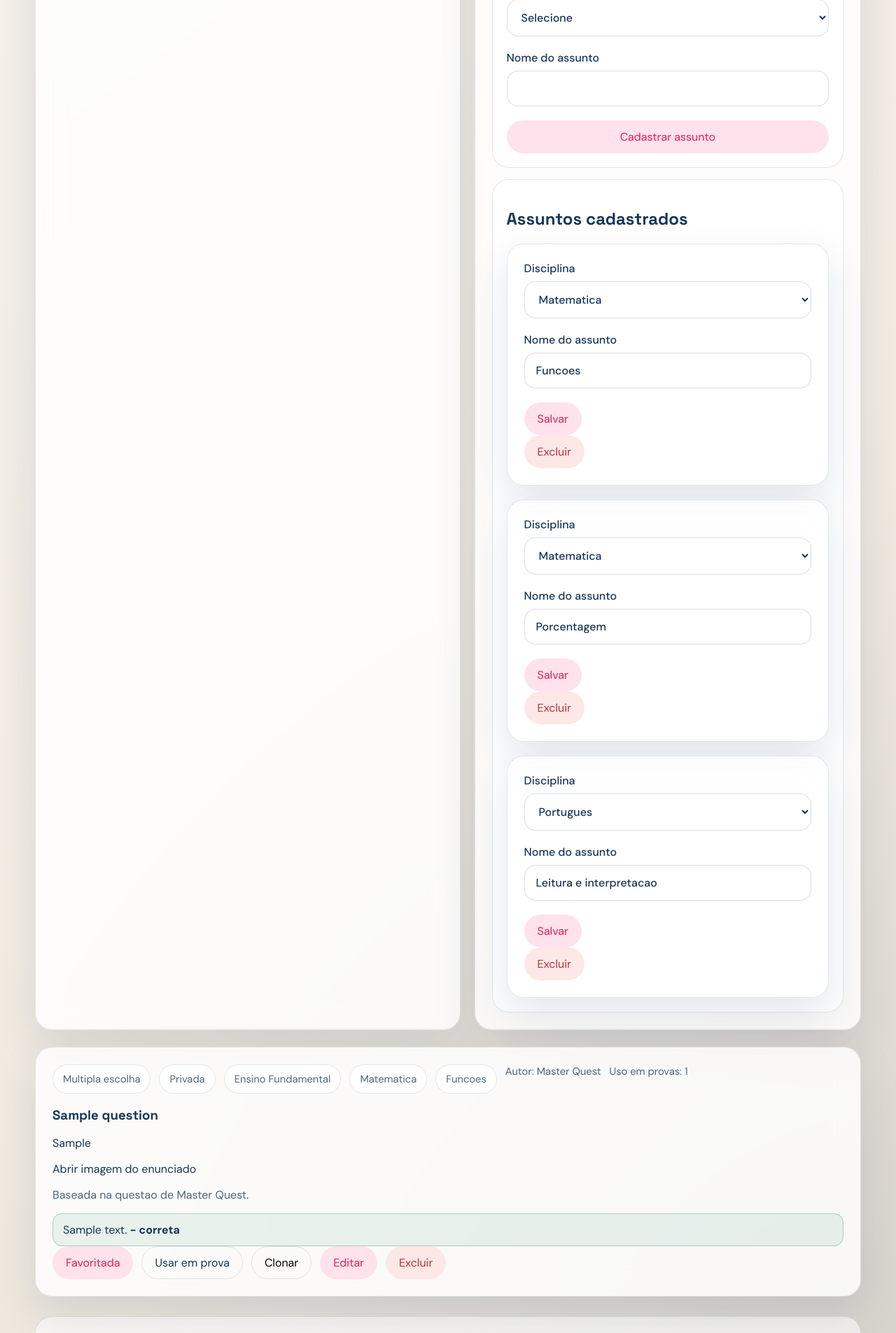
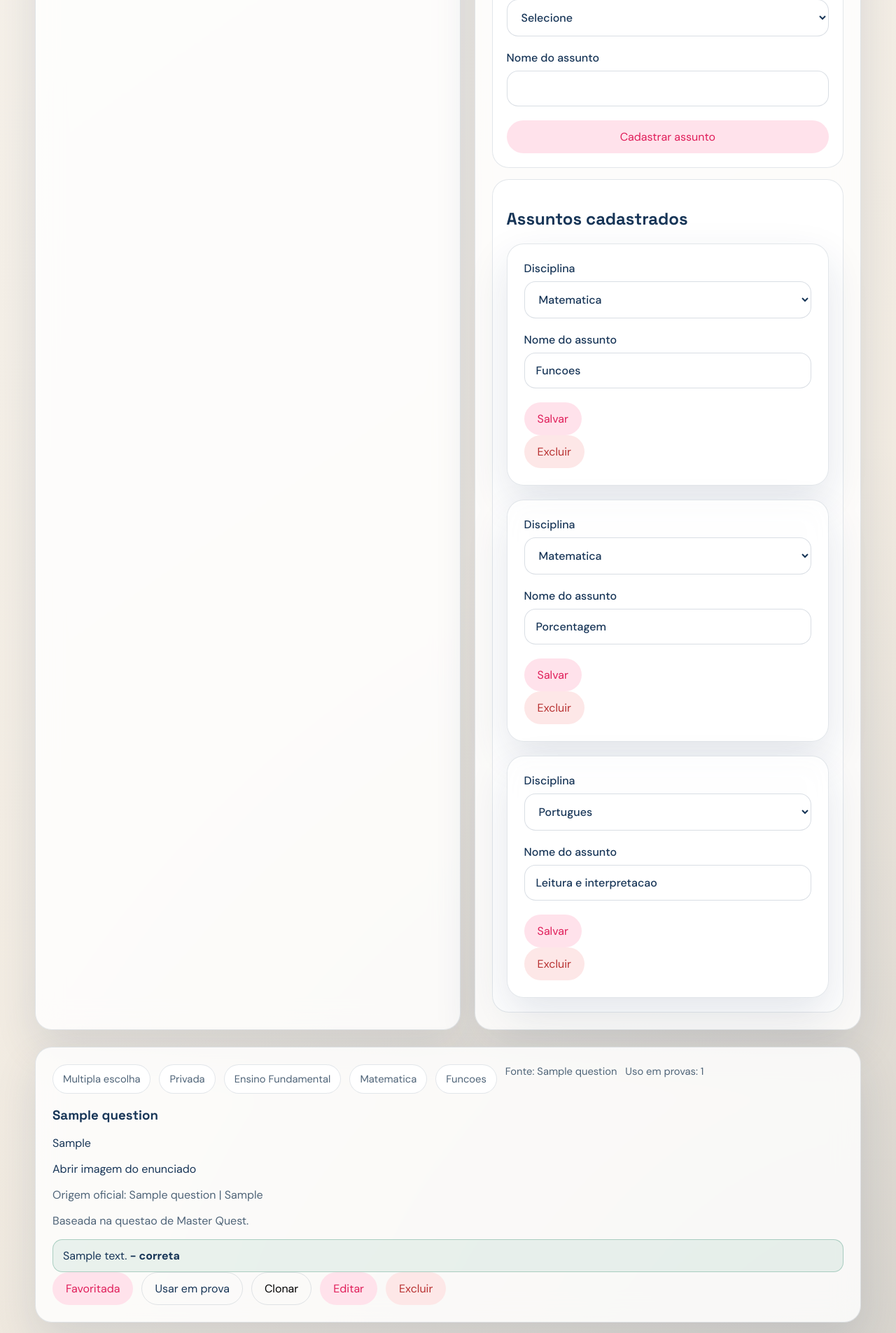
Before and after one commit to marceloboturaa/quest, a PHP site: page /questions.php in a window 1280 px wide. Shown: the part 2530-4435 px from the top of the page at 70% size. Run offline with PHP 8.4, Linux system fonts and the light colour scheme; a user stored in the database is signed in; data comes from the database, SQL or seed files in the repository; tables that the repository leaves empty hold one stand-in row (values such as "Sample post").

Commit message:
feat: adiciona fontes oficiais em questoes publicas

```diff
--- a/database.sql
+++ b/database.sql
@@ -77,6 +77,9 @@ CREATE TABLE IF NOT EXISTS `questions` (
     `drawing_size` ENUM('small', 'medium', 'large', 'custom') NULL DEFAULT NULL,
     `drawing_height_px` SMALLINT UNSIGNED NULL DEFAULT NULL,
     `true_false_answer` TINYINT(1) NULL DEFAULT NULL,
+    `source_name` VARCHAR(180) NULL DEFAULT NULL,
+    `source_url` VARCHAR(500) NULL DEFAULT NULL,
+    `source_reference` VARCHAR(255) NULL DEFAULT NULL,
     `usage_count` INT UNSIGNED NOT NULL DEFAULT 0,
     `created_at` TIMESTAMP NOT NULL DEFAULT CURRENT_TIMESTAMP,
     `updated_at` TIMESTAMP NOT NULL DEFAULT CURRENT_TIMESTAMP ON UPDATE CURRENT_TIMESTAMP,
--- /dev/null
+++ b/database_update_20260325_public_sources.sql
@@ -0,0 +1,6 @@
+USE `u488847015_quest_baseDado`;
+
+ALTER TABLE `questions`
+    ADD COLUMN `source_name` VARCHAR(180) NULL DEFAULT NULL AFTER `true_false_answer`,
+    ADD COLUMN `source_url` VARCHAR(500) NULL DEFAULT NULL AFTER `source_name`,
+    ADD COLUMN `source_reference` VARCHAR(255) NULL DEFAULT NULL AFTER `source_url`;
--- a/deploy_manifest_20260325.txt
+++ b/deploy_manifest_20260325.txt
@@ -27,6 +27,7 @@ Subir estes arquivos e pastas para o servidor:
 - includes/exam_actions.php
 - includes/exam_repository.php
 - includes/pdf_builder.php
+- includes/public_sources.php
 
 3. Assets
 - assets/js/app.js
@@ -34,6 +35,7 @@ Subir estes arquivos e pastas para o servidor:
 
 4. Banco de dados
 - executar database_update_20260325.sql no phpMyAdmin da hospedagem
+- executar database_update_20260325_public_sources.sql no phpMyAdmin da hospedagem
 
 5. Arquivos opcionais
 - README.md
--- a/exams.php
+++ b/exams.php
@@ -55,7 +55,7 @@ render_header('Montagem de provas', 'Selecione questoes visiveis no banco e mont
                                      <?= h(question_type_label($question['question_type'])) ?> |
                                      <?= h($question['discipline_name'] ?? 'Sem disciplina') ?> |
                                      <?= h($question['subject_name'] ?? 'Sem assunto') ?> |
-                                    Autor: <?= h($question['author_name']) ?> |
+                                     <?= !empty($question['source_name']) ? 'Fonte: ' . h($question['source_name']) : 'Autor: ' . h($question['author_name']) ?> |
                                      Uso: <?= h((string) $question['usage_count']) ?>
                                  </small>
                             </span>
--- a/includes/exam_repository.php
+++ b/includes/exam_repository.php
@@ -5,6 +5,7 @@ function exam_available_questions(int $userId): array
 {
     $statement = db()->prepare(
         'SELECT questions.id, questions.title, questions.question_type, questions.visibility, questions.usage_count,
+                questions.source_name,
                 disciplines.name AS discipline_name, subjects.name AS subject_name, users.name AS author_name
          FROM questions
          INNER JOIN users ON users.id = questions.author_id
--- /dev/null
+++ b/includes/public_sources.php
@@ -0,0 +1,23 @@
+<?php
+declare(strict_types=1);
+
+function official_question_sources(): array
+{
+    return [
+        'inep_enem_2025' => [
+            'label' => 'Inep / Enem 2025 - Provas e gabaritos',
+            'name' => 'Inep / Enem 2025',
+            'url' => 'https://www.gov.br/inep/pt-br/areas-de-atuacao/avaliacao-e-exames-educacionais/enem/provas-e-gabaritos/2025',
+        ],
+        'inep_enem_2024' => [
+            'label' => 'Inep / Enem 2024 - Provas e gabaritos',
+            'name' => 'Inep / Enem 2024',
+            'url' => 'https://www.gov.br/inep/pt-br/areas-de-atuacao/avaliacao-e-exames-educacionais/enem/provas-e-gabaritos/2024',
+        ],
+        'inep_enem_microdados' => [
+            'label' => 'Inep / Microdados Enem',
+            'name' => 'Inep / Microdados Enem',
+            'url' => 'https://www.gov.br/inep/pt-br/acesso-a-informacao/dados-abertos/microdados/enem',
+        ],
+    ];
+}
--- a/includes/question_actions.php
+++ b/includes/question_actions.php
@@ -206,9 +206,9 @@ function question_clone(int $userId): never
     try {
         $insert = db()->prepare(
             'INSERT INTO questions
-             (author_id,based_on_question_id,title,prompt,prompt_image_url,question_type,visibility,discipline_id,subject_id,education_level,difficulty,status,allow_multiple_correct,discursive_answer,response_lines,drawing_size,drawing_height_px,true_false_answer,usage_count,created_at,updated_at)
+             (author_id,based_on_question_id,title,prompt,prompt_image_url,question_type,visibility,discipline_id,subject_id,education_level,difficulty,status,allow_multiple_correct,discursive_answer,response_lines,drawing_size,drawing_height_px,true_false_answer,source_name,source_url,source_reference,usage_count,created_at,updated_at)
              VALUES
-             (:author_id,:based_on_question_id,:title,:prompt,:prompt_image_url,:question_type,:visibility,:discipline_id,:subject_id,:education_level,:difficulty,:status,:allow_multiple_correct,:discursive_answer,:response_lines,:drawing_size,:drawing_height_px,:true_false_answer,0,NOW(),NOW())'
+             (:author_id,:based_on_question_id,:title,:prompt,:prompt_image_url,:question_type,:visibility,:discipline_id,:subject_id,:education_level,:difficulty,:status,:allow_multiple_correct,:discursive_answer,:response_lines,:drawing_size,:drawing_height_px,:true_false_answer,:source_name,:source_url,:source_reference,0,NOW(),NOW())'
         );
         $insert->execute([
             'author_id' => $userId,
@@ -229,6 +229,9 @@ function question_clone(int $userId): never
             'drawing_size' => $source['drawing_size'],
             'drawing_height_px' => $source['drawing_height_px'],
             'true_false_answer' => $source['true_false_answer'],
+            'source_name' => $source['source_name'],
+            'source_url' => $source['source_url'],
+            'source_reference' => $source['source_reference'],
         ]);
 
         $newId = (int) db()->lastInsertId();
@@ -306,8 +309,22 @@ function question_save(int $userId, bool $isUpdate): never
     $trueFalseAnswer = isset($_POST['true_false_answer']) && in_array((string) $_POST['true_false_answer'], ['0', '1'], true)
         ? (int) $_POST['true_false_answer']
         : null;
+    $officialSourceKey = trim((string) ($_POST['official_source_key'] ?? ''));
+    $sourceReference = trim((string) ($_POST['source_reference'] ?? ''));
     $options = parsed_options((array) ($_POST['options'] ?? []));
+    $officialSources = function_exists('official_question_sources') ? official_question_sources() : [];
+    $sourceName = null;
+    $sourceUrl = null;
     $errors = [];
+
+    if ($officialSourceKey !== '') {
+        if (!array_key_exists($officialSourceKey, $officialSources)) {
+            $errors[] = 'Fonte oficial invalida.';
+        } else {
+            $sourceName = $officialSources[$officialSourceKey]['name'];
+            $sourceUrl = $officialSources[$officialSourceKey]['url'];
+        }
+    }
 
     if ($title === '' || $prompt === '') {
         $errors[] = 'Titulo e enunciado sao obrigatorios.';
@@ -419,6 +436,9 @@ function question_save(int $userId, bool $isUpdate): never
                  drawing_size = :drawing_size,
                  drawing_height_px = :drawing_height_px,
                  true_false_answer = :true_false_answer,
+                 source_name = :source_name,
+                 source_url = :source_url,
+                 source_reference = :source_reference,
                  updated_at = NOW()
                  WHERE id = :id AND author_id = :author_id'
             );
@@ -438,6 +458,9 @@ function question_save(int $userId, bool $isUpdate): never
                 'drawing_size' => $drawingSize,
                 'drawing_height_px' => $drawingHeightPx,
                 'true_false_answer' => $trueFalseAnswer,
+                'source_name' => $sourceName,
+                'source_url' => $sourceUrl,
+                'source_reference' => $sourceReference !== '' ? $sourceReference : null,
                 'id' => $editing['id'],
                 'author_id' => $userId,
             ]);
@@ -448,9 +471,9 @@ function question_save(int $userId, bool $isUpdate): never
         } else {
             $insert = db()->prepare(
                 'INSERT INTO questions
-                 (author_id, based_on_question_id, title, prompt, prompt_image_url, question_type, visibility, discipline_id, subject_id, education_level, difficulty, status, allow_multiple_correct, discursive_answer, response_lines, drawing_size, drawing_height_px, true_false_answer, usage_count, created_at, updated_at)
+                 (author_id, based_on_question_id, title, prompt, prompt_image_url, question_type, visibility, discipline_id, subject_id, education_level, difficulty, status, allow_multiple_correct, discursive_answer, response_lines, drawing_size, drawing_height_px, true_false_answer, source_name, source_url, source_reference, usage_count, created_at, updated_at)
                  VALUES
-                 (:author_id, NULL, :title, :prompt, :prompt_image_url, :question_type, :visibility, :discipline_id, :subject_id, :education_level, :difficulty, :status, :allow_multiple_correct, :discursive_answer, :response_lines, :drawing_size, :drawing_height_px, :true_false_answer, 0, NOW(), NOW())'
+                 (:author_id, NULL, :title, :prompt, :prompt_image_url, :question_type, :visibility, :discipline_id, :subject_id, :education_level, :difficulty, :status, :allow_multiple_correct, :discursive_answer, :response_lines, :drawing_size, :drawing_height_px, :true_false_answer, :source_name, :source_url, :source_reference, 0, NOW(), NOW())'
             );
             $insert->execute([
                 'author_id' => $userId,
@@ -470,6 +493,9 @@ function question_save(int $userId, bool $isUpdate): never
                 'drawing_size' => $drawingSize,
                 'drawing_height_px' => $drawingHeightPx,
                 'true_false_answer' => $trueFalseAnswer,
+                'source_name' => $sourceName,
+                'source_url' => $sourceUrl,
+                'source_reference' => $sourceReference !== '' ? $sourceReference : null,
             ]);
 
             $questionId = (int) db()->lastInsertId();
--- a/questions.php
+++ b/questions.php
@@ -5,6 +5,7 @@ require __DIR__ . '/bootstrap.php';
 require_once __DIR__ . '/includes/question_helpers.php';
 require_once __DIR__ . '/includes/question_repository.php';
 require_once __DIR__ . '/includes/question_actions.php';
+require_once __DIR__ . '/includes/public_sources.php';
 require_login();
 
 $user = current_user();
@@ -21,6 +22,7 @@ $subjects = question_subjects();
 $filters = question_filters($_GET);
 [$questions, $questionOptions] = question_list($filters, $userId);
 $authors = question_authors();
+$officialSources = official_question_sources();
 
 render_header('Banco de questoes', 'Crie questoes privadas e publicas, classifique por disciplina e assunto, favorite, clone e reutilize em provas.');
 ?>
@@ -150,6 +152,38 @@ render_header('Banco de questoes', 'Crie questoes privadas e publicas, classifiq
                         <option value="dificil" <?= $selectedDifficulty === 'dificil' ? 'selected' : '' ?>>Dificil</option>
                     </select>
                 </label>
+            </div>
+            <div class="panel panel-nested">
+                <h3>Fonte publica oficial (opcional)</h3>
+                <?php
+                    $selectedSourceKey = '';
+                    foreach ($officialSources as $sourceKey => $source) {
+                        if (($edit['source_name'] ?? null) === $source['name'] && ($edit['source_url'] ?? null) === $source['url']) {
+                            $selectedSourceKey = $sourceKey;
+                            break;
+                        }
+                    }
+                ?>
+                <div class="form-grid two-columns">
+                    <label>Origem oficial
+                        <select name="official_source_key">
+                            <option value="">Sem origem externa</option>
+                            <?php foreach ($officialSources as $sourceKey => $source): ?>
+                                <option
+                                    value="<?= h($sourceKey) ?>"
+                                    data-source-name="<?= h($source['name']) ?>"
+                                    data-source-url="<?= h($source['url']) ?>"
+                                    <?= $selectedSourceKey === $sourceKey ? 'selected' : '' ?>
+                                >
+                                    <?= h($source['label']) ?>
+                                </option>
+                            <?php endforeach; ?>
+                        </select>
+                    </label>
+                    <label>Referencia da fonte
+                        <input type="text" name="source_reference" value="<?= h($edit['source_reference'] ?? '') ?>" placeholder="Ex.: Caderno azul, questao 12">
+                    </label>
+                </div>
             </div>
             <div data-question-section="multiple_choice">
                 <label class="checkbox-row"><input type="checkbox" name="allow_multiple_correct" value="1" <?= !empty($edit['allow_multiple_correct']) ? 'checked' : '' ?>> Permitir multiplas corretas</label>
@@ -312,12 +346,17 @@ render_header('Banco de questoes', 'Crie questoes privadas e publicas, classifiq
             <span class="badge"><?= h(education_level_label($question['education_level'])) ?></span>
             <span class="badge"><?= h($question['discipline_name'] ?? 'Sem disciplina') ?></span>
             <span class="badge"><?= h($question['subject_name'] ?? 'Sem assunto') ?></span>
-            <span>Autor: <?= h($question['author_name']) ?></span>
+            <?php if (!empty($question['source_name'])): ?>
+                <span>Fonte: <?= h($question['source_name']) ?></span>
+            <?php else: ?>
+                <span>Autor: <?= h($question['author_name']) ?></span>
+            <?php endif; ?>
             <span>Uso em provas: <?= h((string) $question['usage_count']) ?></span>
         </div>
         <h3><?= h($question['title']) ?></h3>
         <p><?= nl2br(h($question['prompt'])) ?></p>
         <?php if (!empty($question['prompt_image_url'])): ?><p><a href="<?= h($question['prompt_image_url']) ?>" target="_blank" rel="noreferrer">Abrir imagem do enunciado</a></p><?php endif; ?>
+        <?php if (!empty($question['source_url'])): ?><p class="helper-text">Origem oficial: <a href="<?= h($question['source_url']) ?>" target="_blank" rel="noreferrer"><?= h($question['source_name']) ?></a><?php if (!empty($question['source_reference'])): ?> | <?= h($question['source_reference']) ?><?php endif; ?></p><?php endif; ?>
         <?php if (!empty($question['based_on_author_name'])): ?><p class="helper-text">Baseada na questao de <?= h($question['based_on_author_name']) ?>.</p><?php endif; ?>
         <?php if ($question['question_type'] === 'multiple_choice'): ?>
             <ul class="option-list">
```
Also changed, not shown: 1 other file. Lines whose indentation alone changed are shown as unchanged.
